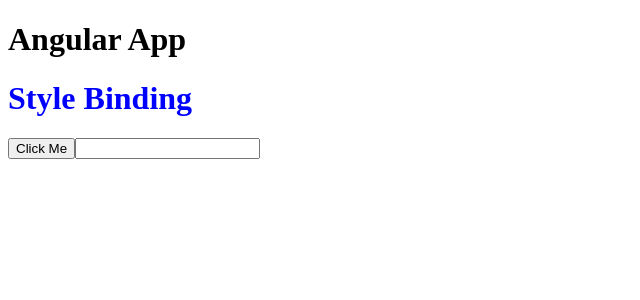
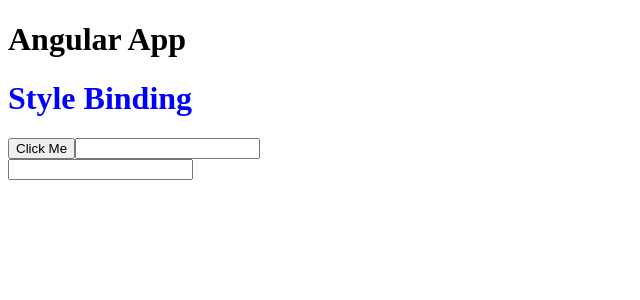
Before and after one commit to ekantchandrakar/angular, an Angular app: page / in a window 1280 px wide. Shown: the top 300 px of the page, without its empty margins (0-640 px from the left). Built offline with nearby package versions, Linux system fonts and the light colour scheme.

Commit message:
Two way data binding

```diff
--- a/src/app/app.component.html
+++ b/src/app/app.component.html
@@ -9,3 +9,12 @@
 
 <!-- Event Filtering and template variable-->
 <input type="text" (keyup.enter)="onKeyUp(username.value)" #username />
+
+<!-- Two Way Data Binding -->
+<div>
+  <input
+    type="text"
+    [(ngModel)]="userNameUsingTWDB"
+    (keyup.enter)="onKeyupInTWDB()"
+  />
+</div>
--- a/src/app/app.component.ts
+++ b/src/app/app.component.ts
@@ -8,6 +8,8 @@
 export class AppComponent {
   isTrue: boolean = false;
 
+  userNameUsingTWDB: string;
+
   buttonClick(): void {
     console.log('Button Click Event Worked');
   }
@@ -15,4 +17,8 @@
   onKeyUp(username: string): void {
     console.log(username);
   }
+
+  onKeyupInTWDB(): void {
+    console.log(`Angular TWDB: ${this.userNameUsingTWDB}`);
+  }
 }
```
Also changed, not shown: src/app/app.module.ts (+8 -2 lines).
